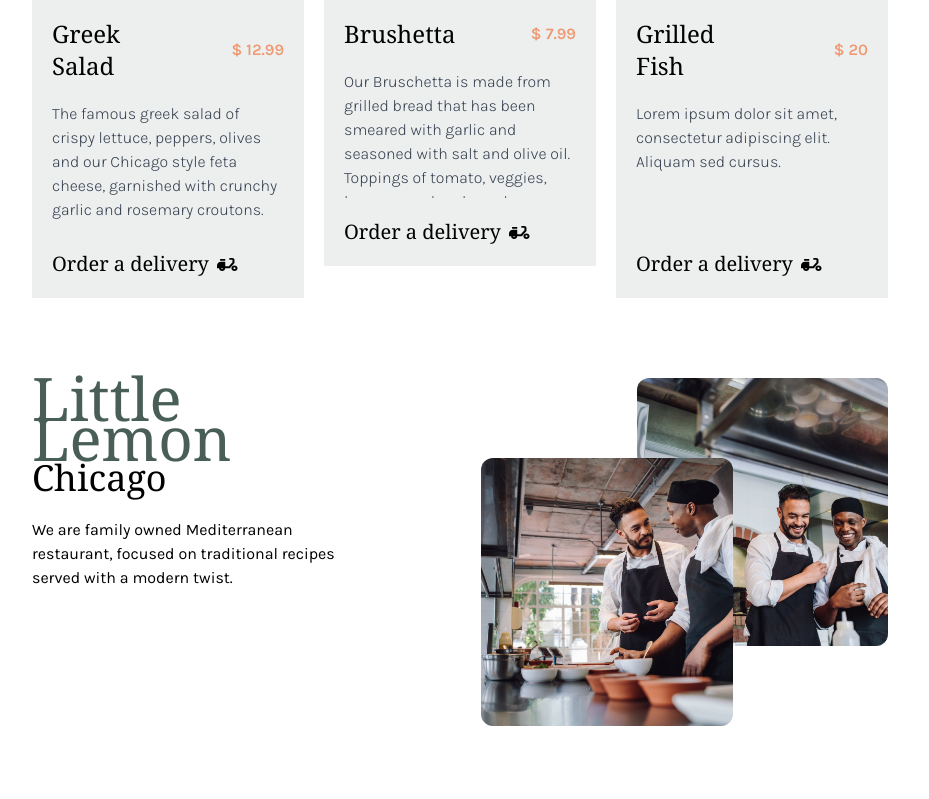
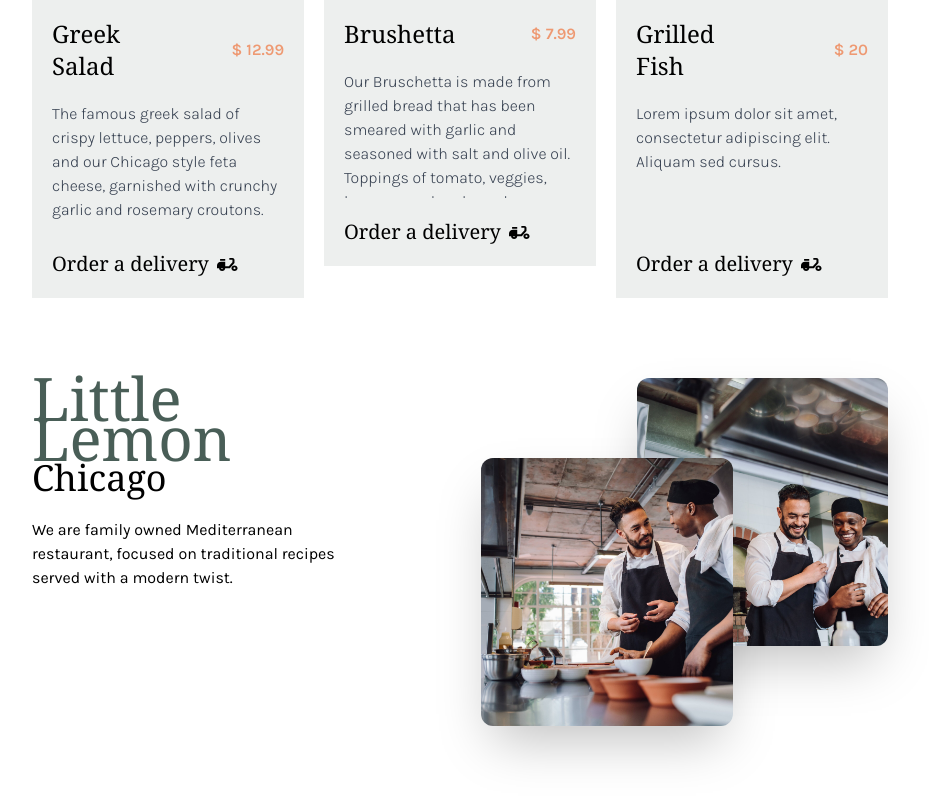
Before and after one commit to bljar/little-lemon, a React (Vite) app: page / in a window 1280 px wide. Shown: the part 878-1677 px from the top of the page, without its empty margins (180-1109 px from the left). Built offline with nearby package versions, Linux system fonts and the light colour scheme; a web font is replaced by a local one.

Commit message:
style chicago component

```diff
--- a/src/components/Chicago.tsx
+++ b/src/components/Chicago.tsx
@@ -17,12 +17,12 @@ function Chicago() {
       </p>
       <div className="col-start-2 row-span-4 row-start-1 ml-auto flex -space-x-24">
         <img
-          className="z-10 mt-20 aspect-[15/16] h-1/2 rounded-xl object-cover"
+          className="z-10 mt-20 aspect-[15/16] h-1/2 rounded-xl object-cover  shadow-2xl hover:h-3/5"
           src={MarioAdrianA}
           alt="Mario and Adrian A"
         />
         <img
-          className="z-0 mb-20 aspect-[15/16] h-1/2 rounded-xl object-cover"
+          className="z-0 mb-20 aspect-[15/16] h-1/2 rounded-xl object-cover shadow-2xl hover:z-20 hover:h-3/5"
           src={MarioAdrianB}
           alt="Mario and Adrian B"
         />
```
